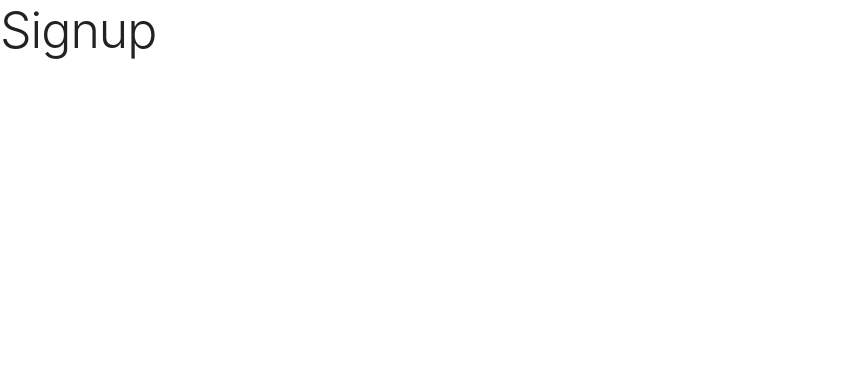
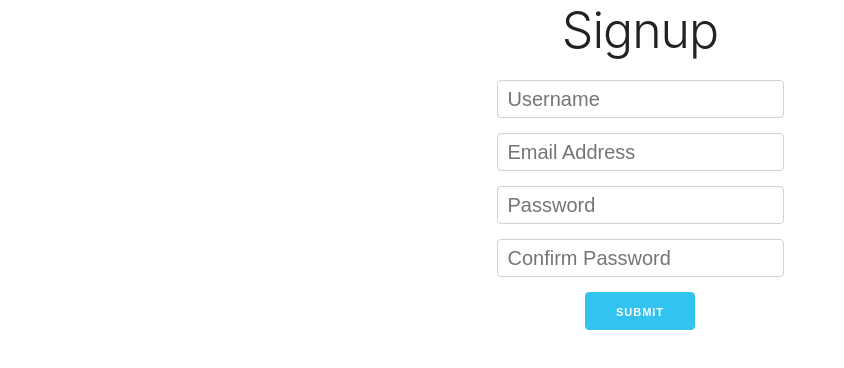
Before and after one commit to darsay8/recipes, a React (Create React App) app in the folder client/: page /signup in a window 1280 px wide. Shown: the top 368 px of the page, without its empty margins (0-844 px from the left). Built offline with nearby package versions, Linux system fonts and the light colour scheme.

Commit message:
signup form

```diff
--- a/client/src/components/Auth/Signup.js
+++ b/client/src/components/Auth/Signup.js
@@ -1,10 +1,58 @@
 import React from "react";
 
 class Signup extends React.Component {
+  state = {
+    username: "",
+    email: "",
+    password: "",
+    passwordConfirmation: ""
+  };
+
+  handleChange = e => {
+const{name, value} = e.target;
+
+this.setState({[name]: value})
+
+  }
+
   render() {
+    const {username, email, password, passwordConfirmation} = this.state;
     return (
-      <div>
-        <h1>Signup</h1>
+      <div className="App">
+        <h1 className="App">Signup</h1>
+        <form className="form">
+          <input
+            type="text"
+            name="username"
+            placeholder="Username"
+            value={username}
+            onChange={this.handleChange}
+          />
+          <input
+            type="email"
+            name="email"
+            placeholder="Email Address"
+            value={email}
+            onChange={this.handleChange}
+          />
+          <input
+            type="password"
+            name="password"
+            placeholder="Password"
+            value={password}
+            onChange={this.handleChange}
+          />
+          <input
+            type="password"
+            name="passwordConfirmation"
+            placeholder="Confirm Password"
+            value={passwordConfirmation}
+            onChange={this.handleChange}
+          />
+          <button type="submit" className="button-primary">
+            Submit
+          </button>
+        </form>
       </div>
     );
   }
```
